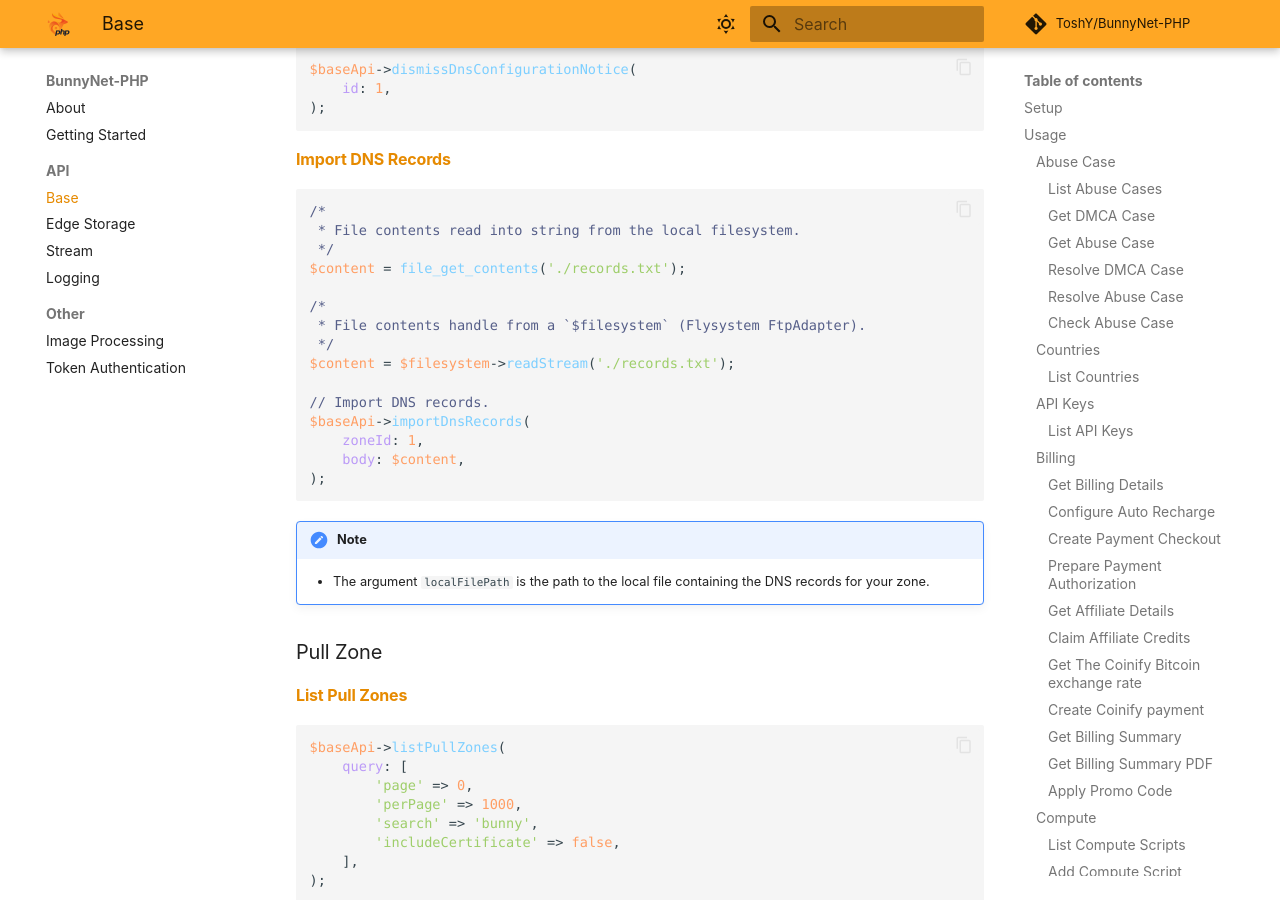
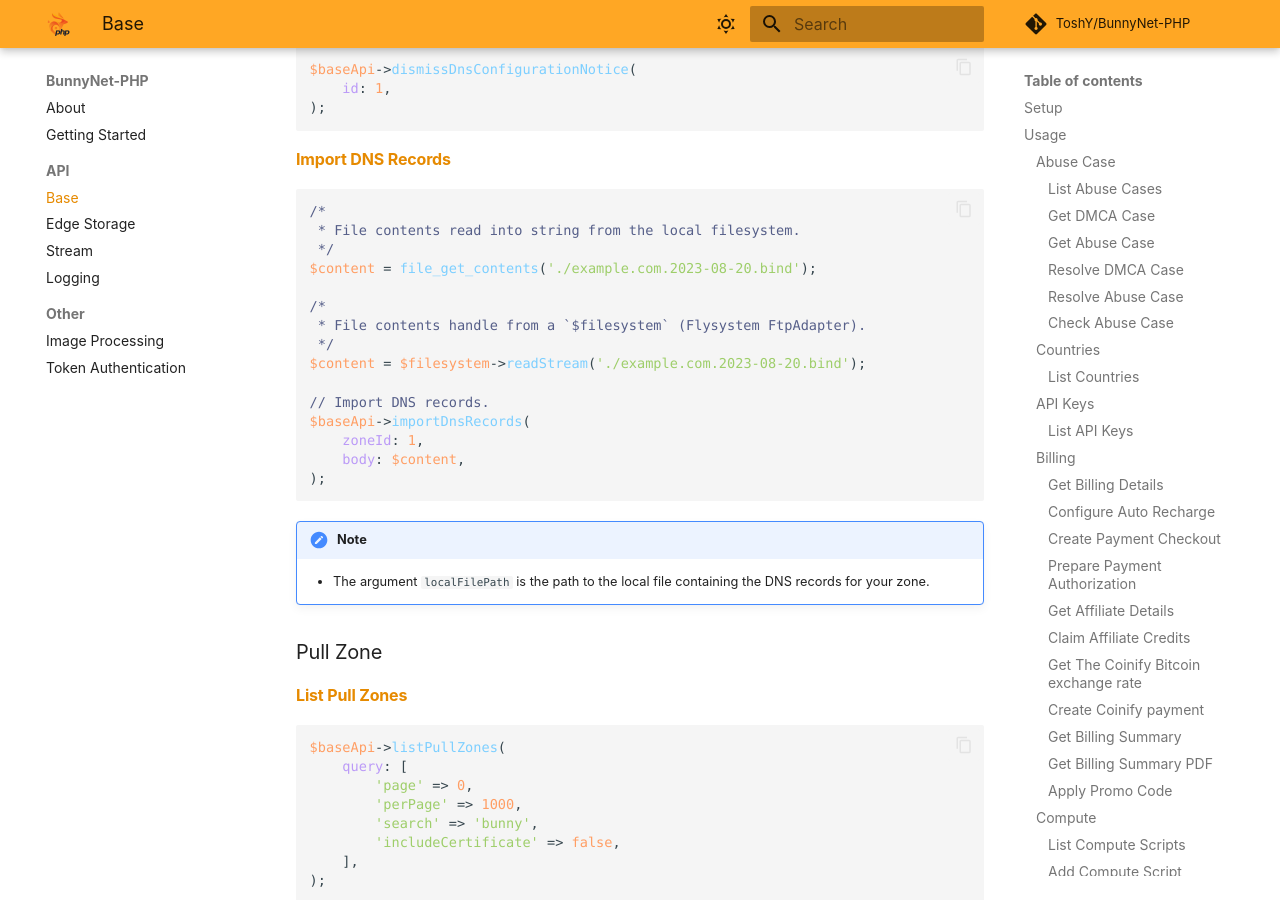
Before and after one commit to ToshY/BunnyNet-PHP, an MkDocs documentation site: the page built from docs/base-api.md, in a window 1280 px wide and 900 px high, scrolled down 20410 px. Built offline with MkDocs 1.6.1 and Material for MkDocs 9.7.7, drawn with Linux system fonts in a browser that asks for light colours; some web fonts are replaced; comment, search, counter and statistics services are not loaded.

Commit message:
change example filename for import dns records to correspond to export filename from dashboard

```diff
--- a/docs/base-api.md
+++ b/docs/base-api.md
@@ -1015,12 +1015,12 @@ $baseApi->dismissDnsConfigurationNotice(
 /*
  * File contents read into string from the local filesystem.
  */
-$content = file_get_contents('./records.txt');
+$content = file_get_contents('./example.com.2023-08-20.bind');
 
 /*
  * File contents handle from a `$filesystem` (Flysystem FtpAdapter).
  */
-$content = $filesystem->readStream('./records.txt');
+$content = $filesystem->readStream('./example.com.2023-08-20.bind');
 
 // Import DNS records.
 $baseApi->importDnsRecords(
```
